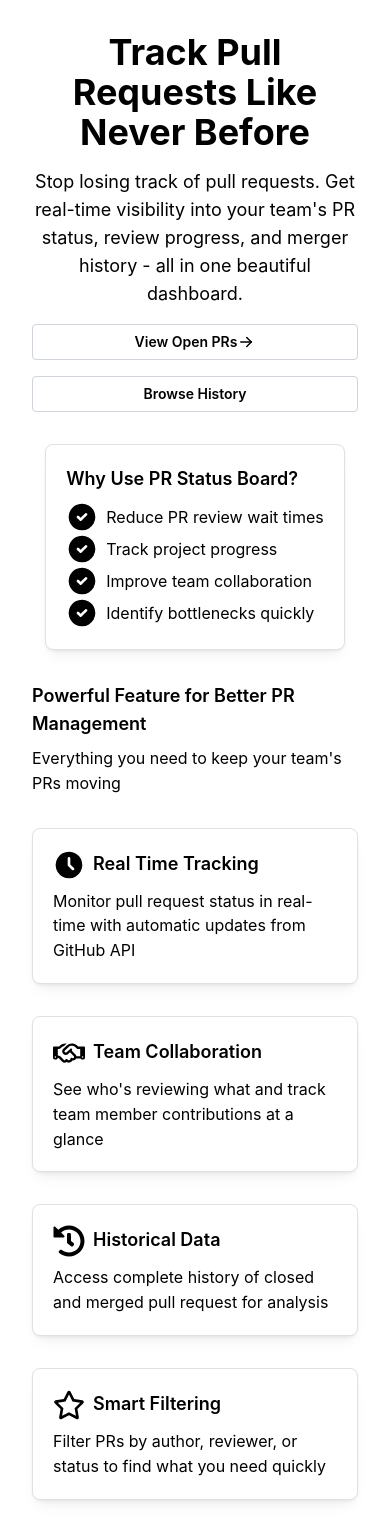
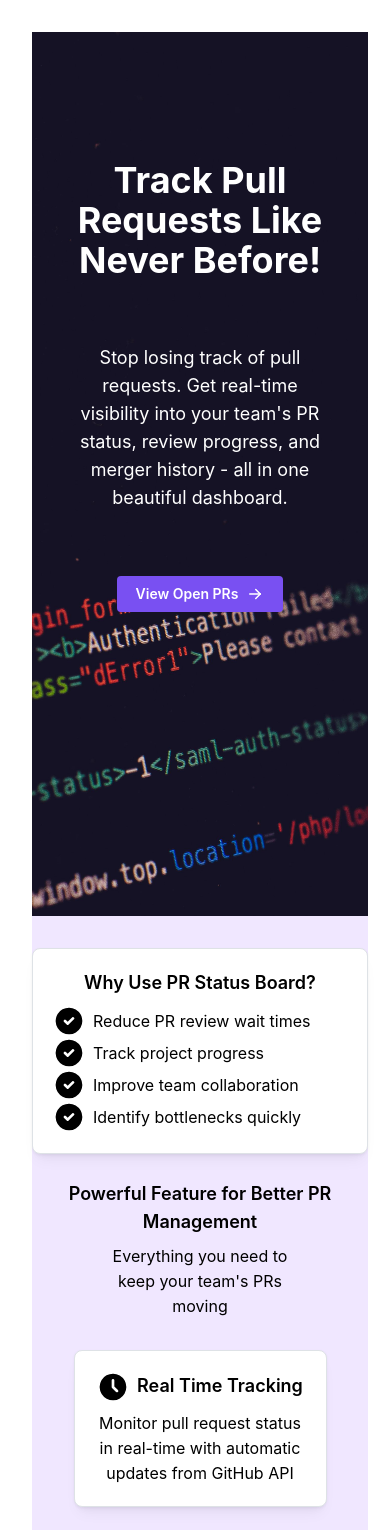
Before and after one commit to kento-ix/V57-tier3-team-39, a Next.js app in the folder client/: page / in a window 390 px wide. Shown: the top 1530 px of the page. Built offline with nearby package versions, Linux system fonts and the light colour scheme.

Commit message:
updated layout for mobile view

```diff
--- a/client/app/page.tsx
+++ b/client/app/page.tsx
@@ -9,29 +9,38 @@ import { FaHistory, FaRegStar } from "react-icons/fa";
 
 export default function Home() {
   return (
-    <div className="flex justify-items-center min-h-screen p-8 pb-20 gap-16 sm:p-20">
+    <div className="flex justify-items-center min-h-screen p-8 pb-20 gap-16 sm:p-20 text-center">
       <main className="flex flex-col gap-[32px] row-start-2 items-center sm:items-start">
-        <div>
-          <h1 className="text-4xl font-bold text-center sm:text-left">
-            Track Pull Requests Like Never Before
+        <div style={{ backgroundColor: "#F0E7FF" }}>
+          <div
+            className="text-white min-h-[884px] pt-[128px] px-[36px]"
+            style={{
+              backgroundImage: "url('/images/background.jpg')",
+              backgroundSize: "cover",
+              backgroundPosition: "center",
+            }}
+          >
+            <h1 className=" text-4xl font-bold text-center sm:text-left">
+              Track Pull Requests Like Never Before!
             </h1>
-          <p className="text-lg text-center sm:text-left max-w-lg mt-4">
+            <p className="text-white text-lg text-center sm:text-left max-w-lg mt-[64px]">
               Stop losing track of pull requests. Get real-time visibility into
-            your team&#39;s PR status, review progress, and merger history - all
-            in one beautiful dashboard.
+              your team&#39;s PR status, review progress, and merger history -
+              all in one beautiful dashboard.
             </p>
-          <div className="flex gap-4 flex-col mt-4">
-            <Button variant="default">
+            <div className="mt-6 flex justify-center sm:justify-start gap-4 mt-[64px]">
+              <Button variant="filled" color="violet">
                 View Open PRs
-              <span>
+                <span className="ml-2">
                   <IconArrowRight size={18} />
                 </span>
               </Button>
-            <Button variant="default">Browse History</Button>
             </div>
           </div>
 
           <div>
+            <div className="w-[336px] mx-auto mt-8 mb-8">
+              <div className="h-[232px]">
                 <Card shadow="sm" padding="lg" radius="md" withBorder>
                   <h2 className="text-lg font-semibold mb-2">
                     Why Use PR Status Board?
@@ -73,14 +82,17 @@ export default function Home() {
                 </Card>
               </div>
 
-        <div>
+              <div className="text-center">
                 <h2 className="text-lg font-semibold mb-2">
                   Powerful Feature for Better PR Management
                 </h2>
-          <p>Everything you need to keep your team&#39;s PRs moving</p>
+                <p className="px-[64px]">
+                  Everything you need to keep your team&#39;s PRs moving
+                </p>
+              </div>
             </div>
 
-        <div>
+            <div className="w-[253px] h-[154px] mx-auto mt-8 mb-8">
               <Card shadow="sm" padding="lg" radius="md" withBorder>
                 <h2 className="text-lg font-semibold mb-2">
                   <span className="inline-block mr-2 align-middle">
@@ -89,12 +101,12 @@ export default function Home() {
                   Real Time Tracking
                 </h2>
                 <p>
-              Monitor pull request status in real-time with automatic updates
-              from GitHub API
+                  Monitor pull request status in real-time with automatic
+                  updates from GitHub API
                 </p>
               </Card>
             </div>
-        <div>
+            <div className="w-[253px] h-[154px] mx-auto mt-8 mb-8">
               <Card shadow="sm" padding="lg" radius="md" withBorder>
                 <h2 className="text-lg font-semibold mb-2">
                   <span className="inline-block mr-2 align-middle">
@@ -103,12 +115,12 @@ export default function Home() {
                   Team Collaboration
                 </h2>
                 <p>
-              See who's reviewing what and track team member contributions at a
-              glance
+                  See who's reviewing what and track team member contributions
+                  at a glance
                 </p>
               </Card>
             </div>
-        <div>
+            <div className="w-[253px] h-[154px] mx-auto mt-8 mb-8">
               <Card shadow="sm" padding="lg" radius="md" withBorder>
                 <h2 className="text-lg font-semibold mb-2">
                   <span className="inline-block mr-2 align-middle">
@@ -122,7 +134,7 @@ export default function Home() {
                 </p>
               </Card>
             </div>
-        <div>
+            <div className="w-[253px] h-[154px] mx-auto mt-8 mb-8">
               <Card shadow="sm" padding="lg" radius="md" withBorder>
                 <h2 className="text-lg font-semibold mb-2">
                   <span className="inline-block mr-2 align-middle">
@@ -131,12 +143,12 @@ export default function Home() {
                   Smart Filtering
                 </h2>
                 <p>
-              Filter PRs by author, reviewer, or status to find what you need
-              quickly
+                  Filter PRs by author, reviewer, or status to find what you
+                  need quickly
                 </p>
               </Card>
             </div>
-        <div>
+            <div className="w-[253px] h-[154px] mx-auto mt-8 mb-8">
               <Card shadow="sm" padding="lg" radius="md" withBorder>
                 <h2 className="text-lg font-semibold mb-2">
                   <span className="inline-block mr-2 align-middle">
@@ -145,12 +157,12 @@ export default function Home() {
                   Secure Access
                 </h2>
                 <p>
-              Use personal access tokens for secure API access with higher rate
-              limits
+                  Use personal access tokens for secure API access with higher
+                  rate limits
                 </p>
               </Card>
             </div>
-        <div>
+            <div className="w-[253px] h-[154px] mx-auto mt-8 mb-8">
               <Card shadow="sm" padding="lg" radius="md" withBorder>
                 <h2 className="text-lg font-semibold mb-2">
                   <span className="inline-block mr-2 align-middle">
@@ -159,26 +171,33 @@ export default function Home() {
                   Comprehensive View
                 </h2>
                 <p>
-              View PR details, labels, reviewers, and activity all in one place
+                  View PR details, labels, reviewers, and activity all in one
+                  place
                 </p>
               </Card>
             </div>
-        <div>
+
+            <div className="w-[336px] mx-auto mt-8 mb-8">
               <Card shadow="sm" padding="lg" radius="md" withBorder>
                 <h2 className="text-lg font-semibold mb-2">
                   Ready to Streamline Your PR Process?
                 </h2>
                 <p>
-              Start tracking your team's pull requests today. No installation
-              required - just enter your repository details and go!
+                  Start tracking your team's pull requests today. No
+                  installation required - just enter your repository details and
+                  go!
                 </p>
-            <Button variant="default">
+                <div className="flex justify-center sm:justify-start mt-4">
+                  <Button variant="filled" color="violet">
                     Get Started Now
-              <span>
+                    <span className="ml-2">
                       <IconArrowRight size={18} />
                     </span>
                   </Button>
+                </div>
               </Card>
+            </div>
+          </div>
         </div>
       </main>
     </div>
```
Also changed, not shown: client/public/images/background.jpg (added). Lines whose indentation alone changed are shown as unchanged.
